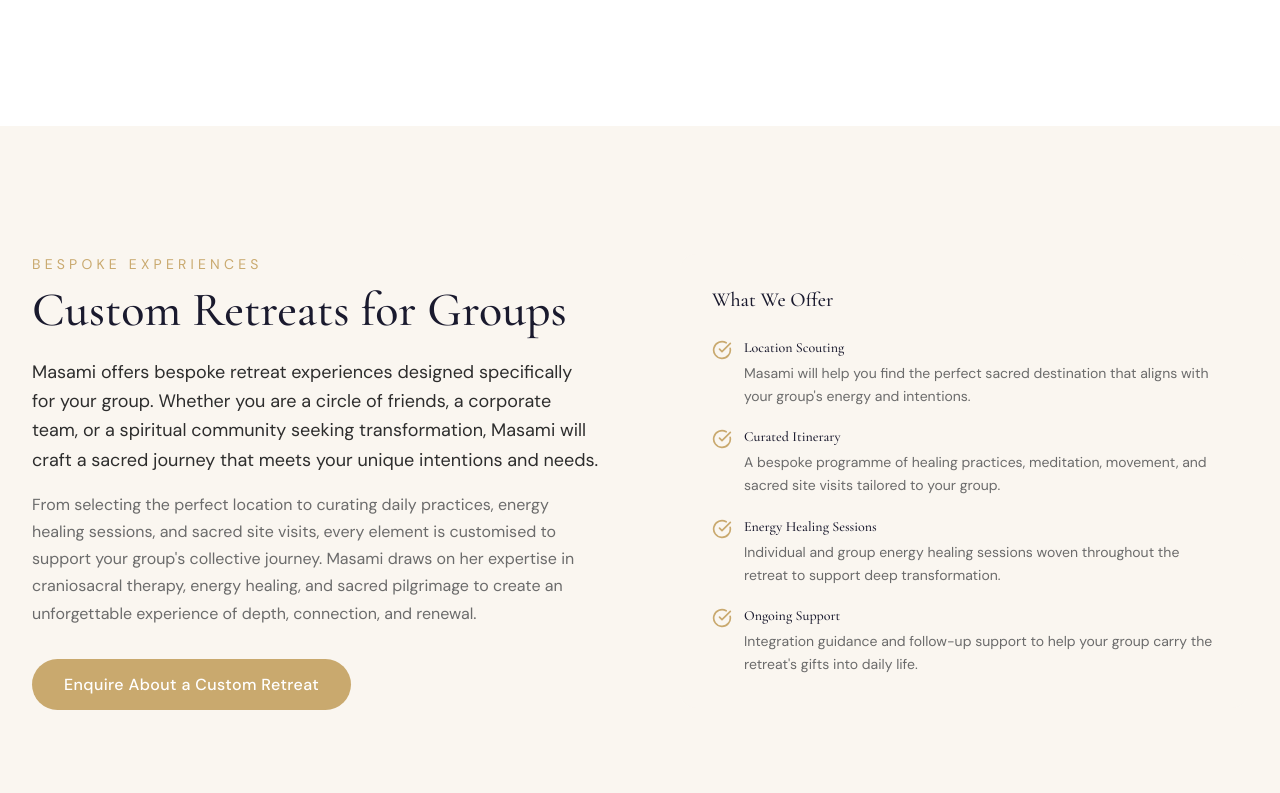
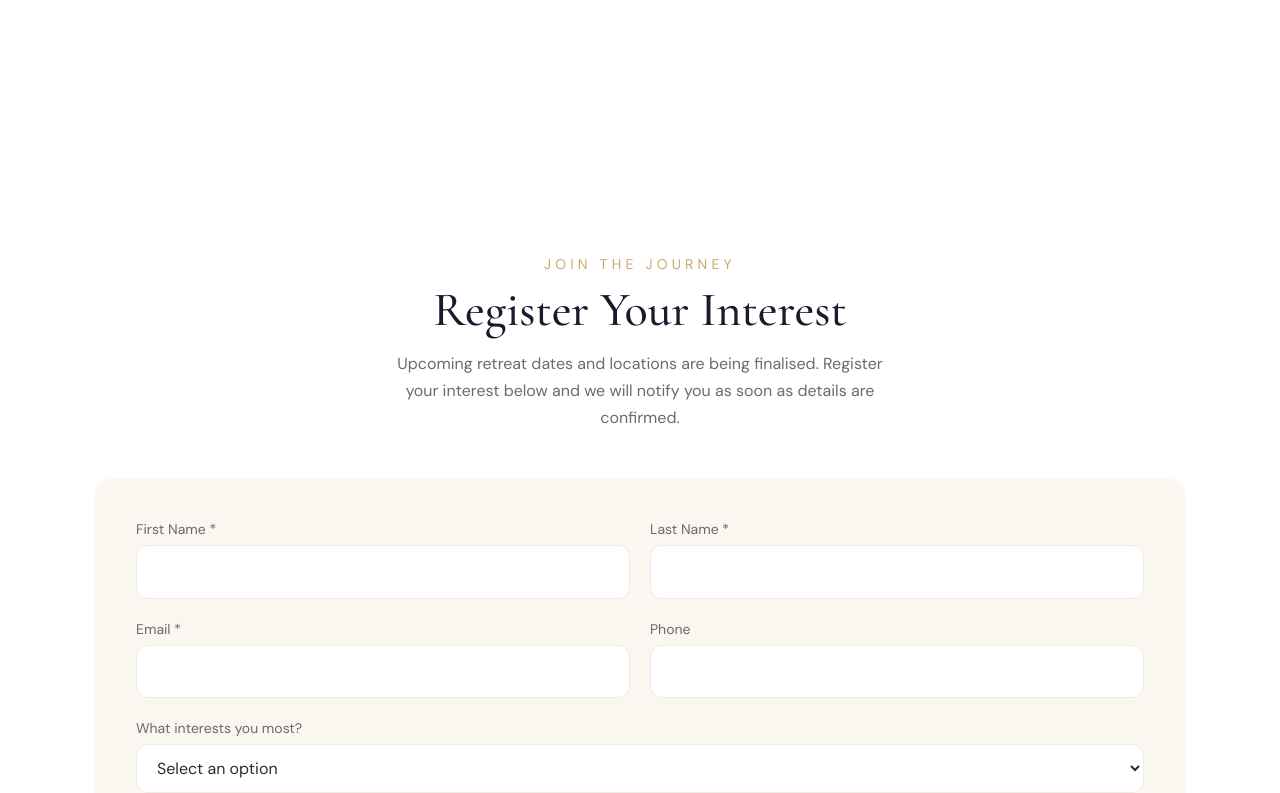
Before and after one commit to pentagonalcycles/masami, a Next.js app: page /retreats in a window 1280 px wide. Shown: the part 4947-5740 px from the top of the page. Built offline with nearby package versions, Linux system fonts and the light colour scheme.

Commit message:
feat: update About qualifications and remove Bespoke Experiences from retreats page
- Replace College of Craniosacral Therapy text with expanded multi-line detail
- Add whitespace-pre-line support for qualification details
- Remove Bespoke Experiences / Custom Retreats section from retreats page

```diff
--- a/src/app/about/page.tsx
+++ b/src/app/about/page.tsx
@@ -157,8 +157,10 @@ export default function AboutPage() {
                     <h3 className="heading-sm text-charcoal mb-1">
                       {q.name}
                     </h3>
-                    <p className="text-gold text-sm mb-2">{q.period}</p>
-                    <p className="text-text-light">{q.detail}</p>
+                    {q.period && (
+                      <p className="text-gold text-sm mb-2">{q.period}</p>
+                    )}
+                    <p className="text-text-light whitespace-pre-line">{q.detail}</p>
                   </div>
                 </div>
               </FadeIn>
--- a/src/app/retreats/page.tsx
+++ b/src/app/retreats/page.tsx
@@ -2,7 +2,7 @@ import Image from "next/image";
 import { FadeIn } from "@/components/FadeIn";
 import { RetreatInquiryForm } from "@/components/RetreatInquiryForm";
 import { PastRetreatCard } from "@/components/PastRetreatCard";
-import { retreats, featuredRetreats, customRetreats } from "@/data/site-data";
+import { retreats, featuredRetreats } from "@/data/site-data";
 import {
   MapPin,
   Users,
@@ -10,7 +10,6 @@ import {
   Heart,
   Compass,
   Calendar,
-  CheckCircle,
 } from "lucide-react";
 import type { Metadata } from "next";
 
@@ -349,61 +348,6 @@ export default function RetreatsPage() {
         </section>
       )}
 
-      {/* Custom Retreats for Groups */}
-      <section className="section-padding">
-        <div className="container-wide">
-          <div className="grid grid-cols-1 lg:grid-cols-2 gap-12 lg:gap-20 items-start">
-            <FadeIn direction="left">
-              <div>
-                <p className="text-gold tracking-[0.3em] uppercase text-sm mb-3">
-                  Bespoke Experiences
-                </p>
-                <h2 className="heading-lg text-charcoal mb-6">
-                  {customRetreats.title}
-                </h2>
-                <p className="text-text text-body mb-4">
-                  {customRetreats.description}
-                </p>
-                <p className="text-text-light mb-8">
-                  {customRetreats.longDescription}
-                </p>
-                <a
-                  href={`mailto:${customRetreats.contactEmail}?subject=Custom Retreat Enquiry`}
-                  className="btn-primary"
-                >
-                  Enquire About a Custom Retreat
-                </a>
-              </div>
-            </FadeIn>
-            <FadeIn direction="right" delay={0.1}>
-              <div className="bg-cream rounded-2xl p-8">
-                <h3 className="font-heading text-xl text-charcoal mb-6">
-                  What We Offer
-                </h3>
-                <div className="space-y-5">
-                  {customRetreats.offerings.map((offering) => (
-                    <div key={offering.title} className="flex items-start gap-3">
-                      <CheckCircle
-                        size={20}
-                        className="text-gold mt-0.5 shrink-0"
-                      />
-                      <div>
-                        <h4 className="font-medium text-charcoal text-sm mb-1">
-                          {offering.title}
-                        </h4>
-                        <p className="text-text-light text-sm leading-relaxed">
-                          {offering.description}
-                        </p>
-                      </div>
-                    </div>
-                  ))}
-                </div>
-              </div>
-            </FadeIn>
-          </div>
-        </div>
-      </section>
-
       {/* Inquiry Form */}
       <section id="inquiry" className="section-padding bg-white">
         <div className="container-narrow">
--- a/src/data/site-data.ts
+++ b/src/data/site-data.ts
@@ -351,9 +351,10 @@ export const customRetreats = {
 
 export const qualifications = [
   {
-    name: "College of Craniosacral Therapy",
-    period: "Jul 2024 to Jun 2025",
-    detail: "Member of the Craniosacral Therapy Association (CSTA) UK",
+    name: "Craniosacral Therapy",
+    period: "",
+    detail:
+      "Jul 2024 to Jun 2025 - College of Craniosacral Therapy CCST (London)\nMar 2026 - Voice and the Hyoid with Katherine Ukleja\nApr 2026 - Brain Masterclass, Part 1&2 with Etienne Piersman\nMember of the Craniosacral Therapy Association (CSTA) UK",
     image:
       "https://static.wixstatic.com/media/97e6aa_75e93a7a80fe4053bfb1589f6f5e013b~mv2.png",
   },
```
